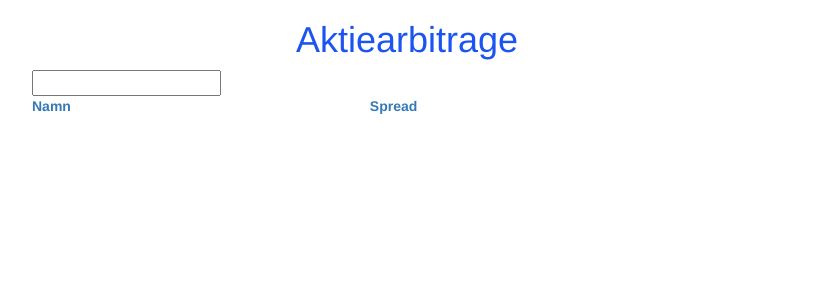
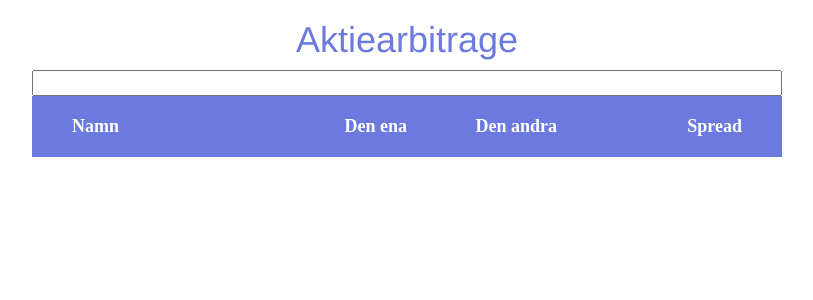
Before and after one commit to JohanKJIP/aktiearbitrage, a Django app: page / in a window 1280 px wide. Shown: the top 300 px of the page, without its empty margins (233-1046 px from the left). Run offline with Django 3.2, Linux system fonts and the light colour scheme; data that the repository does not hold is empty; some libraries are stand-ins or nearby versions.

Commit message:
Changed css/website design

```diff
--- a/mainpage/static/css/mainpage.css
+++ b/mainpage/static/css/mainpage.css
@@ -1,7 +1,78 @@
-h1 a, h2 a {
-    color: rgb(27, 84, 240);
-}
+/*//////////////////////////////////////////////////////////////////
+[ FONT ]*/
 
 .text-center {
     text-align: center;
 }
+
+/* ///////////////////////////////////////
+TABLE */
+
+.table-head th {
+    padding-top: 18px;
+    padding-bottom: 18px;
+    font-family: Lato-Bold;
+    font-size: 18px;
+    color: #fff;
+    line-height: 1.4;
+
+    background-color: #6c7ae0;
+}
+
+.table-head {
+    width: 100%;
+    top: 0;
+    left: 0;
+}
+
+.column1 {
+    width: 30%;
+    padding-left: 40px;
+    text-align: left;
+}
+
+.column2 {
+    width: 20%;
+    text-align: right;
+}
+
+.column3 {
+    width: 20%;
+    text-align: right;
+}
+
+.column4 {
+    width: 30%;
+    text-align: right;
+    padding-right: 40px;
+}
+
+.table-row:hover {
+    background-color: rgb(228, 228, 228);
+}
+
+table {
+    border-collapse: separate;
+    border-width: 1px;
+    border-color: #6c7ae0;
+}
+
+thead {
+    border-radius: 10px 0 0 10px;
+}
+
+/* //////////////////////////////
+OTHER */
+
+#search {
+    width: 100%;
+}
+
+a {
+    color: #fff;
+    text-decoration: none;
+}
+
+.text-center a {
+    color: #6c7ae0;
+}
--- a/mainpage/static/js/functions.js
+++ b/mainpage/static/js/functions.js
@@ -1,5 +1,5 @@
 $(document).ready(function() {
-    getListItems("", "");
+    updateSearchResult();
 });
 
 /**
@@ -7,18 +7,20 @@ $(document).ready(function() {
  */
 function renderListItems(stockList) {
     var container = $("#table-body");
+    var html = ""
     for (var key in stockList) {
         // check if the property/key is defined in the object itself, not in parent
         if (stockList.hasOwnProperty(key)) {
-            var itemdiv = "<tr> \
-                    <td class=\"name\">" + key + "</td> \
-                    <td class=\"type\">" + stockList[key]['type1'].type + ": " + stockList[key]['type1'].latest_price + "</td> \
-                    <td class=\"type\">" + stockList[key]['type2'].type + ": " + stockList[key]['type2'].latest_price + "</td> \
-                    <td class=\"spread\">" + stockList[key].spread + "%</td> \
+            var itemdiv = "<tr class=\"table-row\"> \
+                    <td class=\"name column1\">" + key + "</td> \
+                    <td class=\"type column2\">" + stockList[key]['type1'].latest_price + "</td> \
+                    <td class=\"type column3\">" + stockList[key]['type2'].latest_price + "</td> \
+                    <td class=\"spread column4\">" + stockList[key].spread + "%</td> \
                     </tr>"
-            container.append(itemdiv);
+            html += itemdiv;
         }
     }
+    container.html(html);
 }
 
 /**
--- a/mainpage/templates/mainpage/stock_list.html
+++ b/mainpage/templates/mainpage/stock_list.html
@@ -3,14 +3,14 @@
 {% block content %}
     <input type="text" id="search" name="search" onkeyup="updateSearchResult(this)"/>
     <table id="list-group" style="width:100%">
-        <thead id="table-head">
+        <thead id="table-head" class="table-head">
             <tr>
-                <th>
+                <th class="column1">
                     <a onclick="changeSort('name')">Namn</a>
                 </th>
-                <th></th>
-                <th></th>
-                <th>
+                <th class="column2"><a>Den ena</a></th>
+                <th class="column3"><a>Den andra</a></th>
+                <th class="column4">
                     <a onclick="changeSort('spread')">Spread</a>
                 </th>
             </tr>
```
